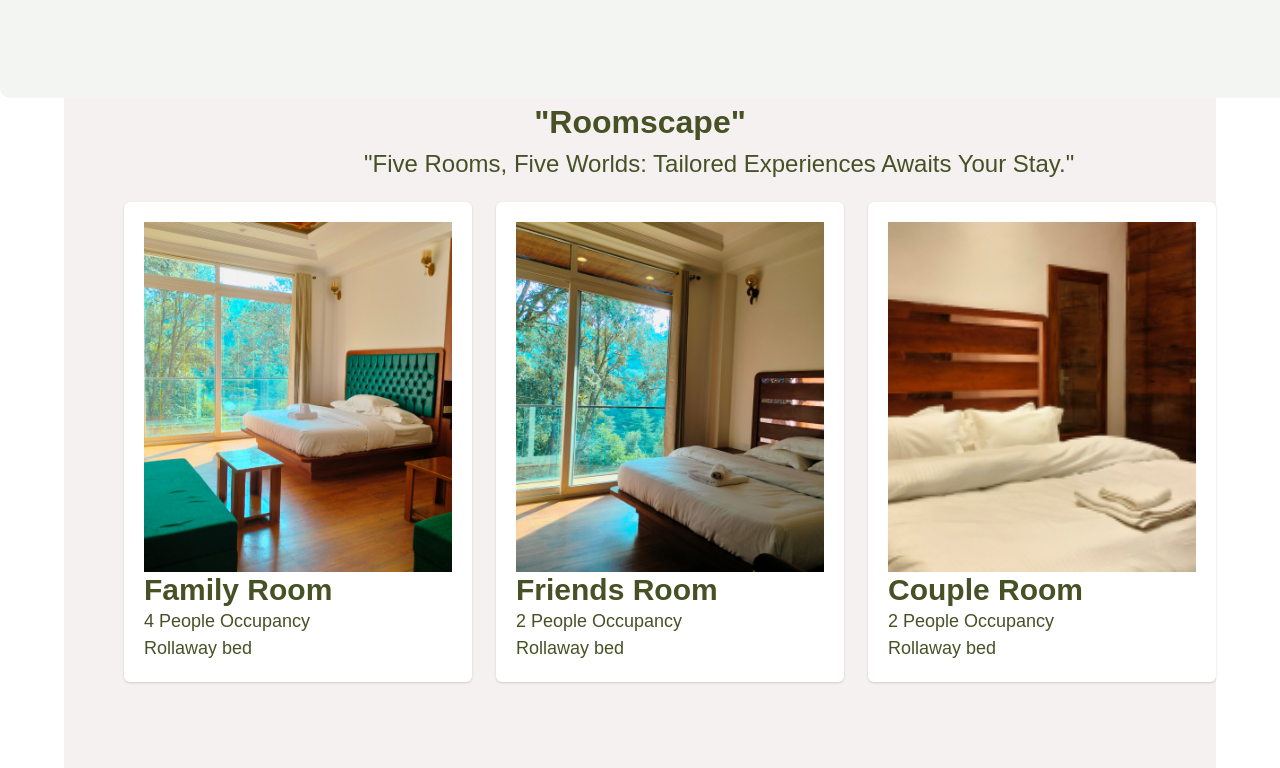
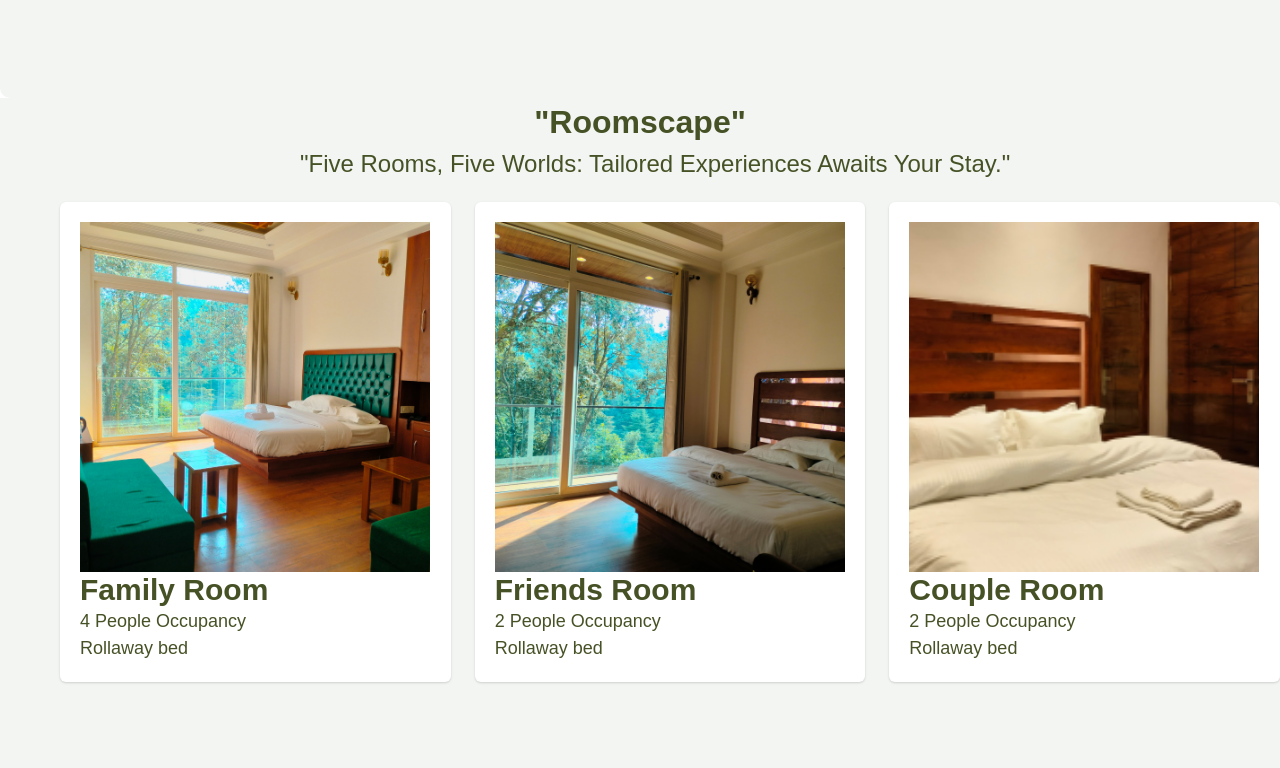
Before and after one commit to vanshika704/foresthills1, a React (Vite) app: page / in a window 1280 px wide. Shown: the part 1672-2440 px from the top of the page. Built offline with nearby package versions, Linux system fonts and the light colour scheme.

Commit message:
donedanananana done

```diff
--- a/src/index.css
+++ b/src/index.css
@@ -230,7 +230,7 @@ body {
   height: 700px;
   width: 1350px;
 
-  background-color: rgb(245, 241, 241);
+  background-color: rgb(242, 245, 242);
 
 }
 .line2{
@@ -358,7 +358,7 @@ background-color:  rgb(70, 82, 38) ;
   .roomscape,
   .nearest,
   .greenLast {
-    width: 90%;
+    width: 100%;
     margin-left: auto;
     margin-right: auto;
   }
```
